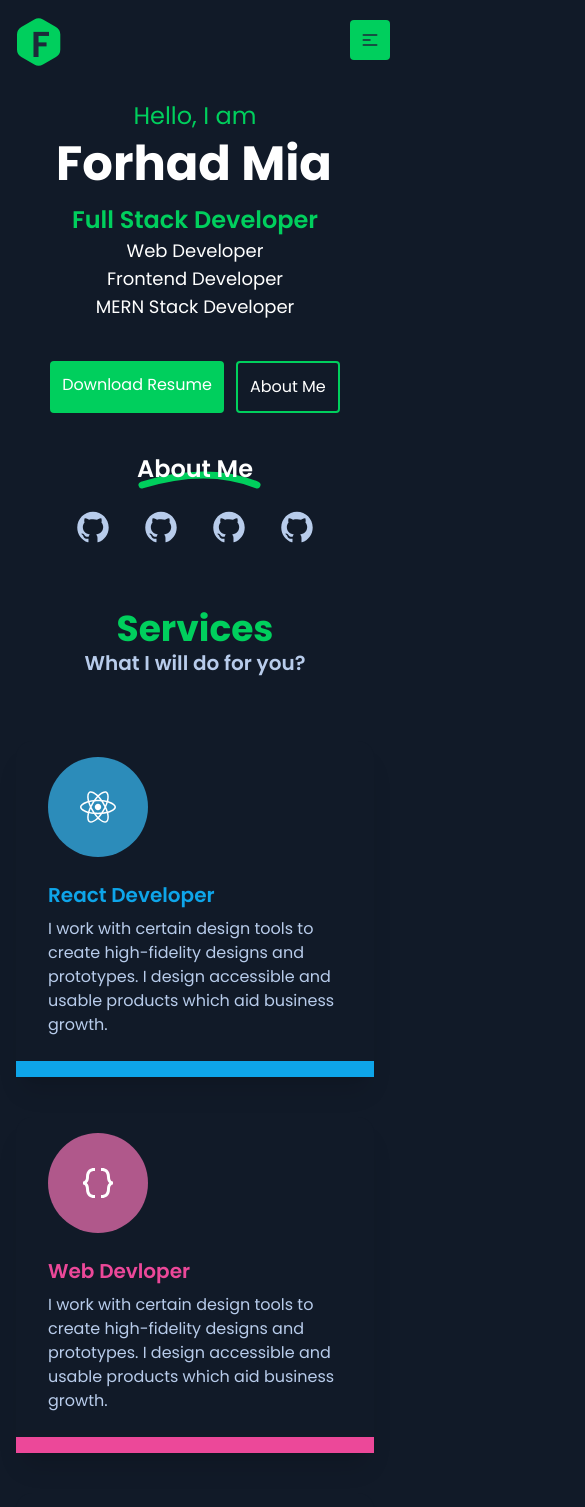
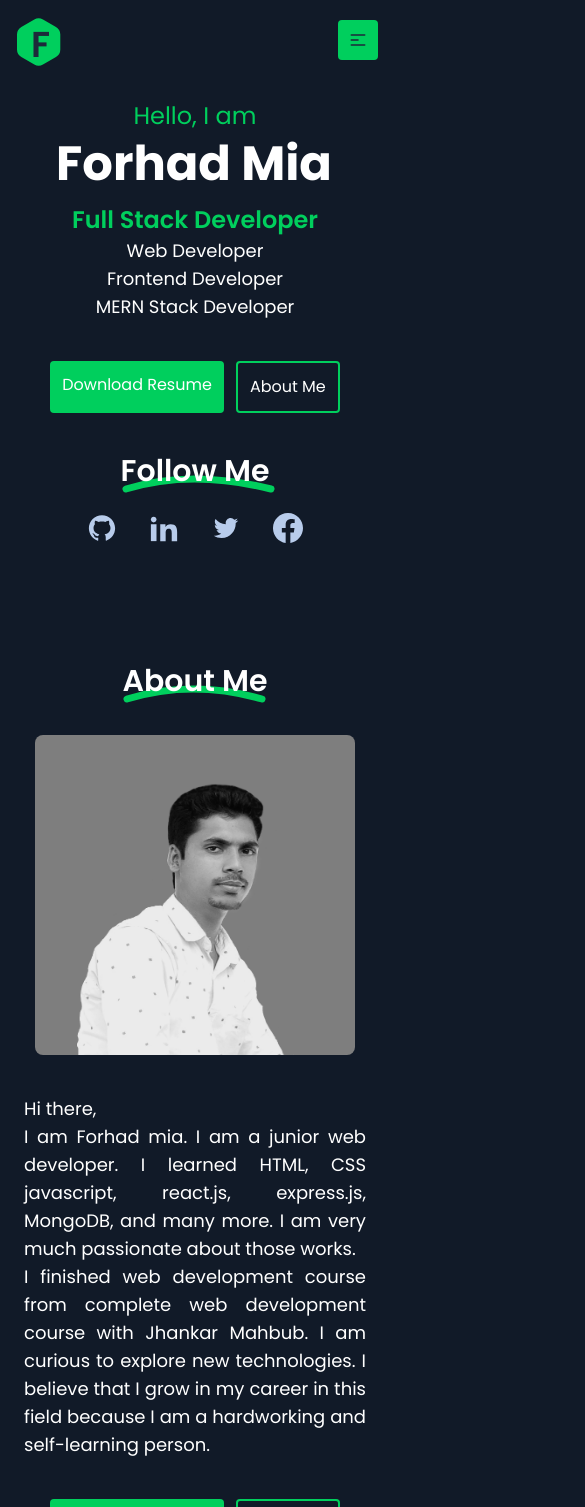
Before and after one commit to forhadmia1/my_protfolio, a React (Create React App) app: page / in a window 390 px wide. Shown: the top 1507 px of the page, 585 px wide, since content can reach past the window. Built offline with nearby package versions, Linux system fonts and the light colour scheme; no server answers.

Commit message:
all page arrange

```diff
--- a/src/App.js
+++ b/src/App.js
@@ -5,9 +5,6 @@ import Home from './pages/Home/Home';
 import { ToastContainer } from 'react-toastify';
 import 'react-toastify/dist/ReactToastify.css';
 import Blogs from './pages/Blogs/Blogs';
-import ContactPage from './pages/Contact/ContactPage';
-import AboutMe from './pages/About/AboutMe';
-import ProjectPage from './pages/ProjectPage/ProjectPage';
 import SingleProject from './pages/ProjectPage/SingleProject';
 import NotFound from './components/NotFound';
 import "aos/dist/aos.css";
@@ -18,12 +15,8 @@ function App() {
       <Navbar />
       <Routes>
         <Route path='/' element={<Home />} />
-        <Route path='/home' element={<Home />} />
         <Route path='/blogs' element={<Blogs />} />
-        <Route path='/projects' element={<ProjectPage />} />
         <Route path='/project/:id' element={<SingleProject />} />
-        <Route path='/about' element={<AboutMe />} />
-        <Route path='/contact' element={<ContactPage />} />
         <Route path='*' element={<NotFound />} />
       </Routes>
       <ToastContainer />
--- /dev/null
+++ b/src/components/About.js
@@ -0,0 +1,31 @@
+import React from 'react';
+import myphoto from '../Assets/Image/IMG20190904153853-01.png'
+import SectionTitle from './SectionTitle';
+
+const About = () => {
+    return (
+        <section id='about' className='mt-20 md:mt-0'>
+            <SectionTitle width={140}>About Me</SectionTitle>
+            <div className='grid md:grid-cols-2 my-3 md:my-20'>
+                <div className='flex justify-center items-center'>
+                    <img className='w-80 h-80 rounded-lg grayscale hover:grayscale-0 duration-1000' src={myphoto} alt="" />
+                </div>
+                <div className='px-6 md:px-12 my-10'>
+                    <p className='text-lg text-secondary text-justify'>
+                        Hi there,<br />
+                        I am Forhad mia. I am a junior web developer. I learned HTML, CSS javascript, react.js, express.js, MongoDB, and many more. I am very much passionate about those works.
+                        <br />
+                        I finished web development course from complete web development course with Jhankar Mahbub. I am curious to explore new technologies. I believe that I grow in my career in this field because I am a hardworking and self-learning person.
+                    </p>
+                    <div className='flex md:justify-start justify-center gap-3 md:gap-5 mt-10'>
+                        <a href='https://drive.google.com/uc?export=download&id=15ka36LpmP1yD4NX7_7Iw7iydKCtjP3fa' className="p-3 text-secondary rounded bg-primary">Download Resume</a>
+
+                        <button className="p-3 border-2 border-primary rounded text-secondary">About Me</button>
+                    </div>
+                </div>
+            </div>
+        </section>
+    );
+};
+
+export default About;
--- a/src/pages/Home/HeroArea.js
+++ b/src/components/HeroArea.js
@@ -1,14 +1,16 @@
 import React from 'react';
-import '../../App.css';
+import '../App.css';
 import { useNavigate } from 'react-router-dom';
-import { AiFillGithub } from 'react-icons/ai'
-import SectionTitle from '../../components/SectionTitle';
+import { AiFillGithub, AiOutlineTwitter } from 'react-icons/ai'
+import { ImLinkedin2 } from 'react-icons/im'
+import { BsFacebook } from 'react-icons/bs'
+import SectionTitle from './SectionTitle';
 
 const HeroArea = () => {
     const navigate = useNavigate()
 
     return (
-        <section className='container md:px-12 md:h-screen md:mt-[-100px] mt-5 flex items-center flex-col md:flex-row-reverse'>
+        <section id='hero-section' className='container md:px-12 md:h-screen md:mt-[-100px] mt-5 flex items-center flex-col md:flex-row-reverse'>
             <div className='md:text-left text-center w-full'>
                 <p className='text-2xl mb-2 text-primary'>Hello, I am</p>
                 <h2 className='text-5xl ml-[-2px] md:text-7xl font-bold mb-4 text-secondary'>Forhad Mia</h2>
@@ -26,13 +28,13 @@ const HeroArea = () => {
             </div>
             <div>
                 <div className='md:hidden'>
-                    <SectionTitle width='120'>About Me</SectionTitle>
+                    <SectionTitle width='150'>Follow Me</SectionTitle>
                 </div>
-                <ul className='flex gap-8 md:flex-col text-4xl md:mr-28'>
+                <ul className='flex gap-8 md:flex-col text-3xl md:mr-28'>
                     <li><AiFillGithub /></li>
-                    <li><AiFillGithub /></li>
-                    <li><AiFillGithub /></li>
-                    <li><AiFillGithub /></li>
+                    <li><ImLinkedin2 /></li>
+                    <li><AiOutlineTwitter /></li>
+                    <li><BsFacebook /></li>
                 </ul>
             </div>
         </section >
--- a/src/components/Navbar.js
+++ b/src/components/Navbar.js
@@ -15,12 +15,12 @@ const Navbar = () => {
                 </div>
                 <div className='w-full justify-end'>
                     <div className="dropdown">
-                        <div className='w-10 h-10 bg-primary flex justify-center items-center rounded lg:hidden'>
+                        <div className='w-10 h-10 bg-primary flex justify-center items-center rounded lg:hidden m-3'>
                             <label tabIndex="0" className=" text-accent">
                                 <svg xmlns="http://www.w3.org/2000/svg" className="h-5 w-5" fill="none" viewBox="0 0 24 24" stroke="currentColor"><path strokeLinecap="round" strokeLinejoin="round" strokeWidth="2" d="M4 6h16M4 12h8m-8 6h16" /></svg>
                             </label>
                         </div>
-                        <ul tabIndex="0" className="dropdown-content mt-2 py-4 shadow bg-accent text-secondary rounded w-96 right-0 px-6 flex gap-3 flex-col">
+                        <ul tabIndex="0" className="dropdown-content mt-1 py-4 shadow bg-accent text-secondary rounded w-48 right-2 px-6 flex gap-3 flex-col">
                             <li className='items-end'><Link className='w-full justify-end' to='/home'><span>Home</span></Link></li>
                             <li className='items-end'><Link className='w-full justify-end' to='/blogs'><span>Blogs</span></Link></li>
                             <li className='items-end'><Link className='w-full justify-end' to='/projects'><span>Projects</span></Link></li>
@@ -35,7 +35,7 @@ const Navbar = () => {
                 <div className="navbar-end hidden lg:flex">
                     <ul className="menu-horizontal gap-10 p-0 font-semibold">
                         <li>
-                            <NavLink to='/home' className={({ isActive }) => isActive ? 'text-primary' : 'text-secondary'}>Home</NavLink>
+                            <NavLink to='#hero-section' className={({ isActive }) => isActive ? 'text-primary' : 'text-secondary'}>Home</NavLink>
                         </li>
                         <li>
                             <NavLink to='/blogs' className={({ isActive }) => isActive ? 'text-primary' : 'text-secondary'}>Blogs</NavLink>
@@ -44,7 +44,7 @@ const Navbar = () => {
                             <NavLink to='/projects' className={({ isActive }) => isActive ? 'text-primary' : 'text-secondary'}>Projects</NavLink>
                         </li>
                         <li>
-                            <NavLink to='/about' className={({ isActive }) => isActive ? 'text-primary' : 'text-secondary'}>About</NavLink>
+                            <NavLink to='#about' className={({ isActive }) => isActive ? 'text-primary' : 'text-secondary'}>About</NavLink>
                         </li>
                         <li>
                             <NavLink to='/contact' className={({ isActive }) => isActive ? 'text-primary' : 'text-secondary'}>Contact</NavLink>
--- a/src/components/SectionTitle.js
+++ b/src/components/SectionTitle.js
@@ -4,9 +4,9 @@ const SectionTitle = ({ children, width }) => {
     return (
         <div className='flex justify-center'>
             <div className='mt-10 mb-6 '>
-                <p className='text-2xl font-semibold text-center text-secondary relative z-20'>{children}</p>
+                <p className='text-3xl font-semibold text-center text-secondary relative z-20'>{children}</p>
 
-                <svg className='absolute mt-[-20px]' width={width + 20} height="35" xmlns="http://www.w3.org/2000/svg">
+                <svg className='absolute mt-[-20px]' width={parseInt(width) + 20} height="35" xmlns="http://www.w3.org/2000/svg">
                     <path id="pathItem"
                         d={`M5 20 Q 70 0 ${width} 20`}
                         stroke="#00cf5d"
--- a/src/pages/About/Skills.js
+++ b/src/components/Skills.js
@@ -1,5 +1,5 @@
 import React from 'react';
-import Footer from '../../components/Footer';
+import Footer from './Footer';
 import { BsBookHalf } from 'react-icons/bs'
 import { FaBook } from 'react-icons/fa'
 
@@ -70,7 +70,6 @@ const Skills = () => {
                     </div>
                 </div>
             </div>
-            <Footer />
         </div>
     );
 };
--- a/src/pages/About/About.js
+++ /dev/null
@@ -1,29 +0,0 @@
-import React from 'react';
-import myphoto from '../../Assets/Image/IMG20190904153853-01.png'
-
-const About = () => {
-    return (
-        <div className='mt-10'>
-            <div className='flex justify-center flex-col items-center'>
-                <div className='p-3 rounded-full bg-slate-400 w-fit'>
-                    <img className='w-60 h-60 rounded-full' src={myphoto} alt="" />
-                </div>
-                <div className='mt-4'>
-                    <h2 className='text-center text-4xl md:text-5xl font-bold'>Md Forhad Mia</h2>
-                    <h4 className='text-center text-primary font-semibold mt-2 text-2xl'>Junior Web Developer</h4>
-                </div>
-            </div>
-            <div className='px-6 md:px-12 my-16'>
-                <h2 className='text-2xl font-bold text-primary'>About Me</h2>
-                <p className='text-xl text-gray-500 text-justify'>
-                    Hi there,<br />
-                    I am Forhad mia. I am a junior web developer. I learned HTML, CSS javascript, react.js, express.js, MongoDB, and many more. I am very much passionate about those works.
-                    <br />
-                    I finished web development course from complete web development course with Jhankar Mahbub. I am curious to explore new technologies. I believe that I grow in my career in this field because I am a hardworking and self-learning person.
-                </p>
-            </div>
-        </div>
-    );
-};
-
-export default About;
--- a/src/pages/About/AboutMe.js
+++ /dev/null
@@ -1,14 +0,0 @@
-import React from 'react';
-import About from './About';
-import Skills from './Skills';
-
-const AboutMe = () => {
-    return (
-        <div>
-            <About />
-            <Skills />
-        </div>
-    );
-};
-
-export default AboutMe;
--- a/src/pages/Contact/ContactPage.js
+++ /dev/null
@@ -1,14 +0,0 @@
-import React from 'react';
-import Footer from '../../components/Footer';
-import Contact from './Contact';
-
-const ContactPage = () => {
-    return (
-        <div>
-            <Contact />
-            <Footer />
-        </div>
-    );
-};
-
-export default ContactPage;
--- a/src/pages/Home/Home.js
+++ b/src/pages/Home/Home.js
@@ -1,7 +1,9 @@
 import React from 'react';
+import About from '../../components/About';
+import Contact from '../../components/Contact';
 import Footer from '../../components/Footer';
-import Contact from '../Contact/Contact';
-import HeroArea from './HeroArea';
+import HeroArea from '../../components/HeroArea';
+import Skills from '../../components/Skills';
 import Projects from './Projects';
 import Services from './Services';
 
@@ -9,6 +11,8 @@ const Home = () => {
     return (
         <div>
             <HeroArea />
+            <About />
+            <Skills />
             <Services />
             <Projects />
             <Contact />
```
Also changed, not shown: src/components/Contact.js (renamed from src/pages/Contact/Contact.js, +6 -8 lines).
